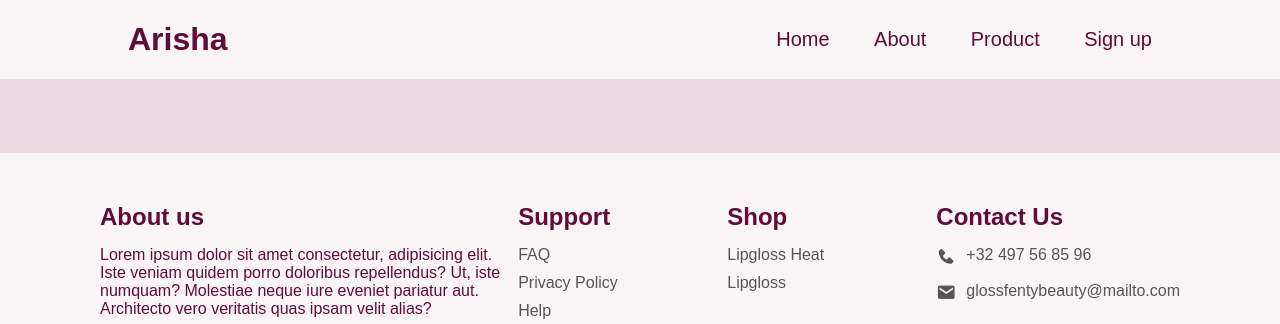
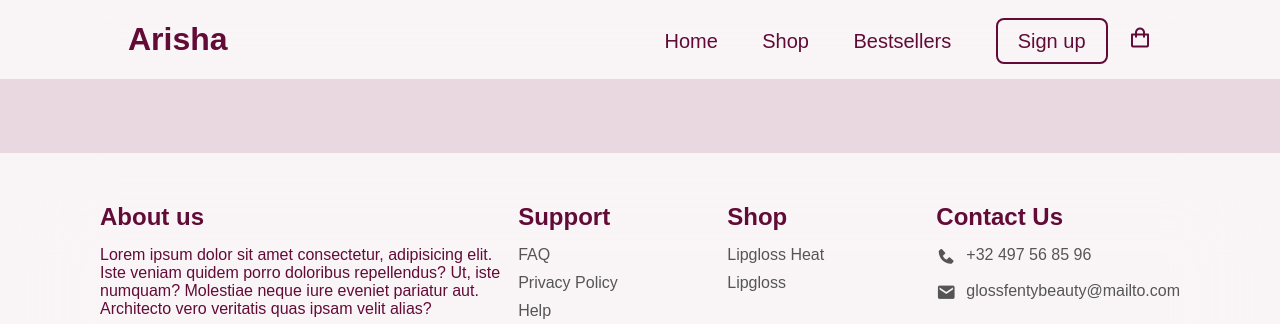
Before and after one commit to arishamezienova/Werkpakket1, a website: page subpages/about.html in a window 1280 px wide. Shown: the top 324 px of the page. Drawn offline with nearby package versions, Linux system fonts and the light colour scheme.

Commit message:
change name navbar

```diff
--- a/scss/_components.scss
+++ b/scss/_components.scss
@@ -73,6 +73,7 @@
     display: flex;
     justify-content: center;
     flex-wrap: wrap;
+    color: $color-pink;
 
     .card{
         background-color: #fff;
--- a/subpages/about.html
+++ b/subpages/about.html
@@ -25,9 +25,10 @@
         </label>
         <nav class="navbar">
             <a href="../index.html">Home</a>
-            <a href="../subpages/about.html">About</a>
-            <a href="../subpages/product.html">Product</a>
-            <a href="../subpages/login.html">Sign up</a>
+            <a href="../subpages/about.html">Shop</a>
+            <a href="../subpages/product.html">Bestsellers</a>
+            <a href="../subpages/login.html" id="sign-up">Sign up</a>
+            <i class='bx bx-shopping-bag' id="shopping-bag"></i>
         </nav>
     </header>
     <section class="">
```
Also changed, not shown: index.html (+3 -3 lines), subpages/login.html (+2 -2 lines), subpages/product.html (+4 -3 lines), css/main.css, 1 other file.
